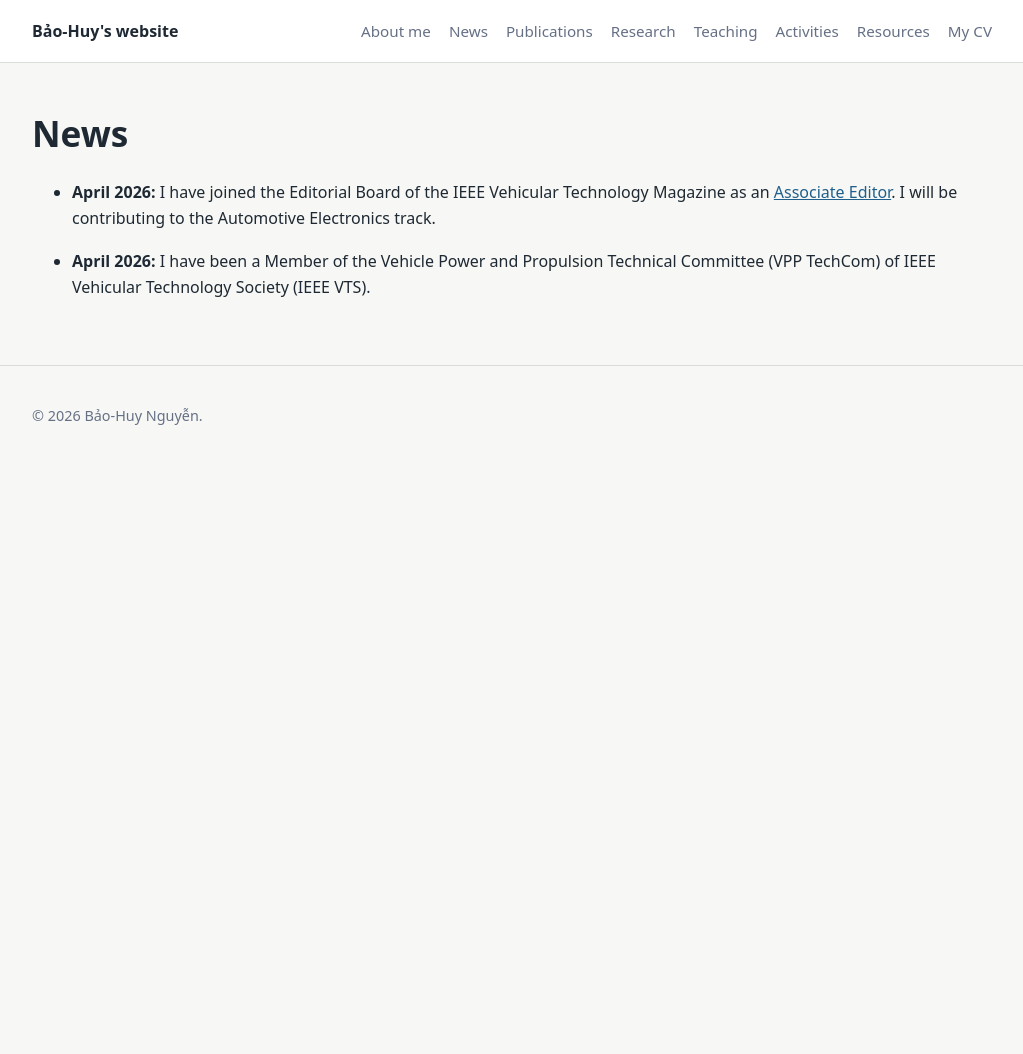
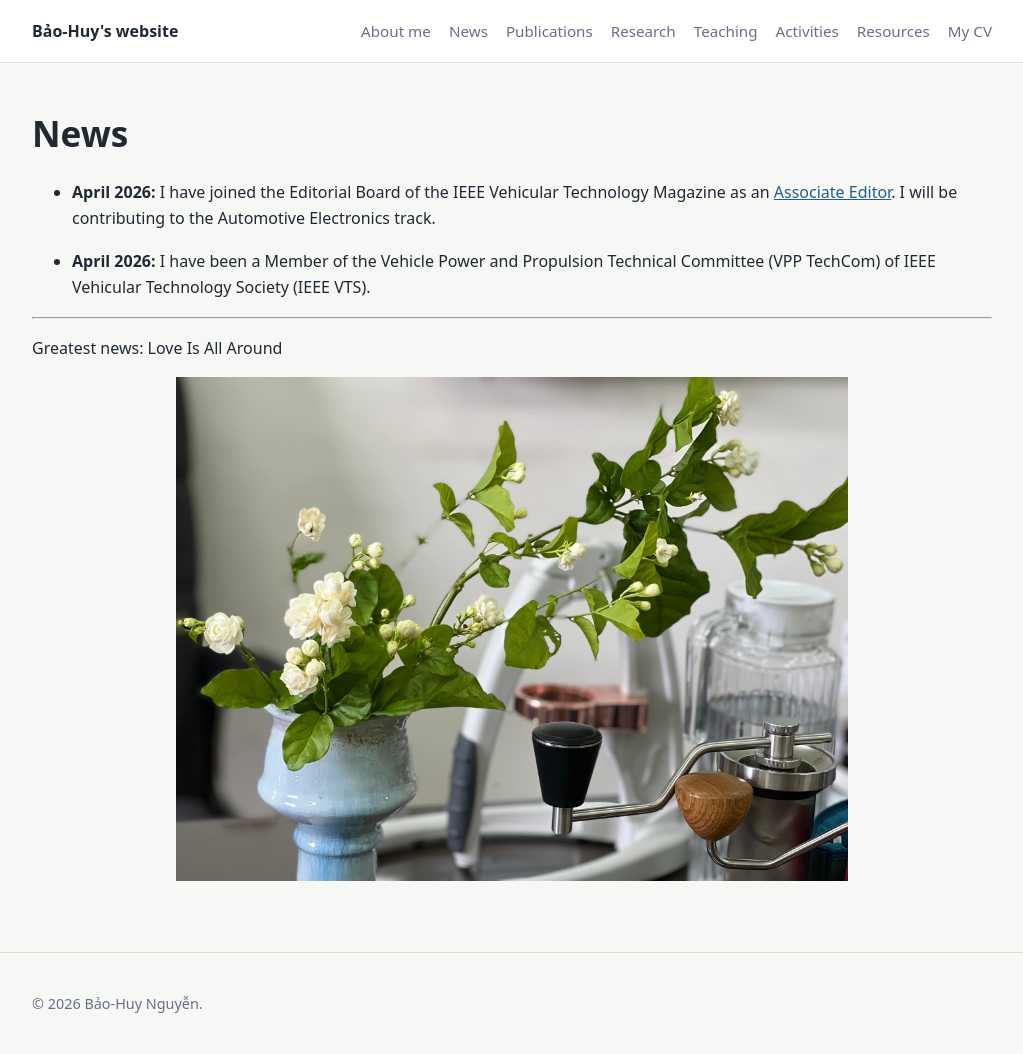
Before and after one commit to baohuynguyen/baohuynguyen.github.io, a Jekyll site: the page built from news.md, in a window 1280 px wide. Shown: the whole page, without its empty margins (128-1151 px from the left). Built offline with Jekyll 4.4.1, drawn with Linux system fonts in a browser that asks for light colours; before the commit the page ends 900 px from its top, so only the background shows below that.

Commit message:
Update news.md

```diff
--- a/news.md
+++ b/news.md
@@ -10,3 +10,11 @@
   <li><strong>April 2026:</strong> I have joined the Editorial Board of the IEEE Vehicular Technology Magazine as an <a href="https://vtsociety.org/position/associate-editor-automotive-electronics" target="_blank" rel="noopener">Associate Editor</a>. I will be contributing to the Automotive Electronics track.</li>
   <li><strong>April 2026:</strong> I have been a Member of the Vehicle Power and Propulsion Technical Committee (VPP TechCom) of IEEE Vehicular Technology Society (IEEE VTS).</li>
 </ul>
+
+<hr>
+
+Greatest news: Love Is All Around
+
+<p style="text-align: center;">
+<img src="/assets/img/FlowerCoffee.jpg" alt="Activities banner" style="width:70%; height:auto;">
+</p>
```
